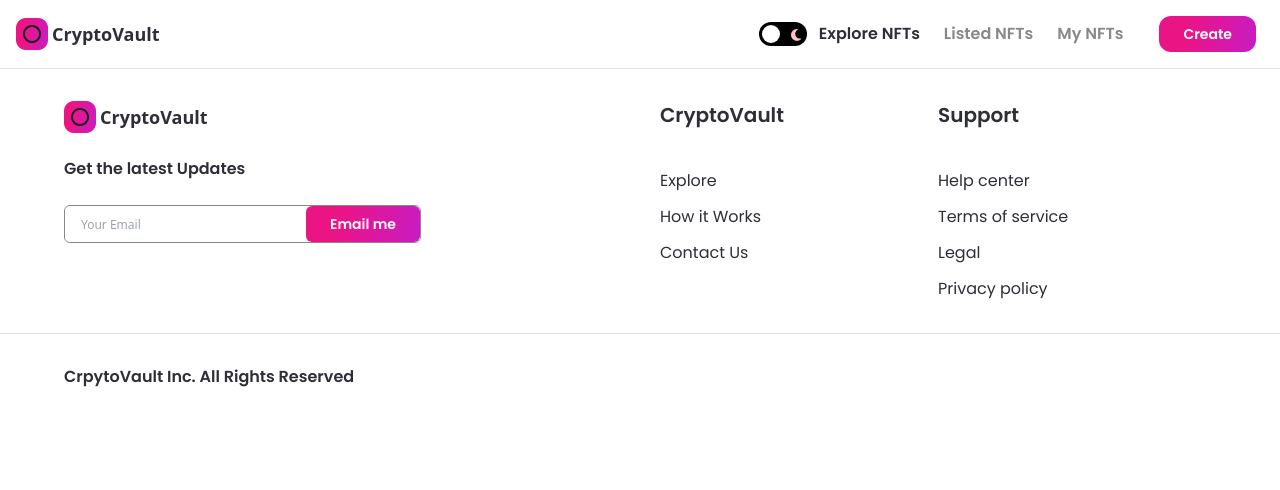
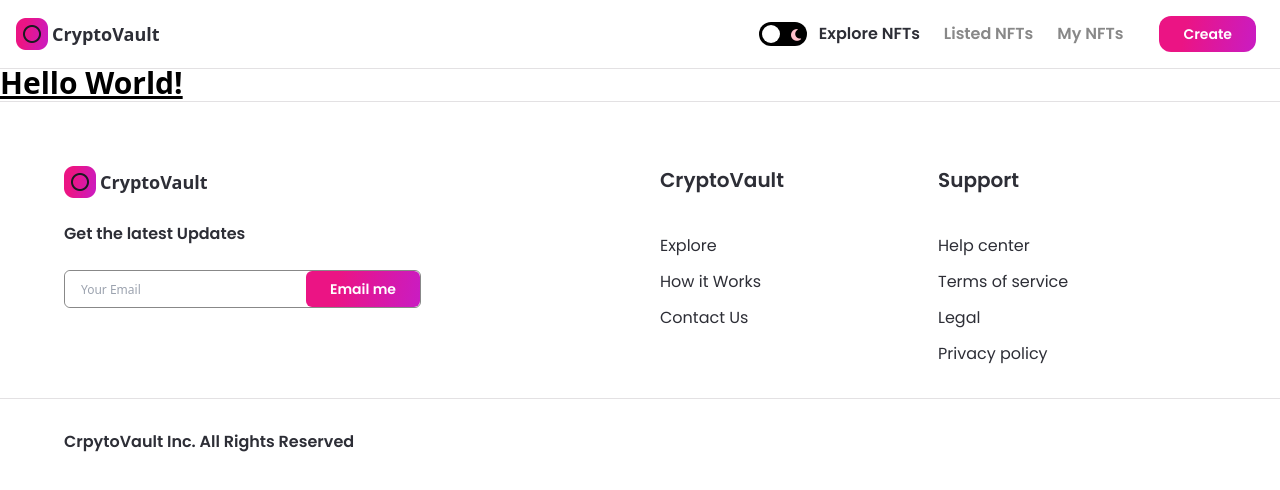
Before and after one commit to aviroopjana/CryptoVault, a Next.js app: page / in a window 1280 px wide. Shown: the top 490 px of the page. Built offline with nearby package versions, Linux system fonts and the light colour scheme.

Commit message:
update changes

```diff
--- a/pages/_app.js
+++ b/pages/_app.js
@@ -8,7 +8,9 @@ const MyApp = ({ Component, pageProps }) => (
   <ThemeProvider attribute="class">
     <div className="dark:bg-nft-dark bg-white min-h-screen">
       <Navbar />
-      <Component {...pageProps} />
+      <div className="pt-65">
+        <Component {...pageProps} />
+      </div>
       <Footer />
     </div>
 
```
